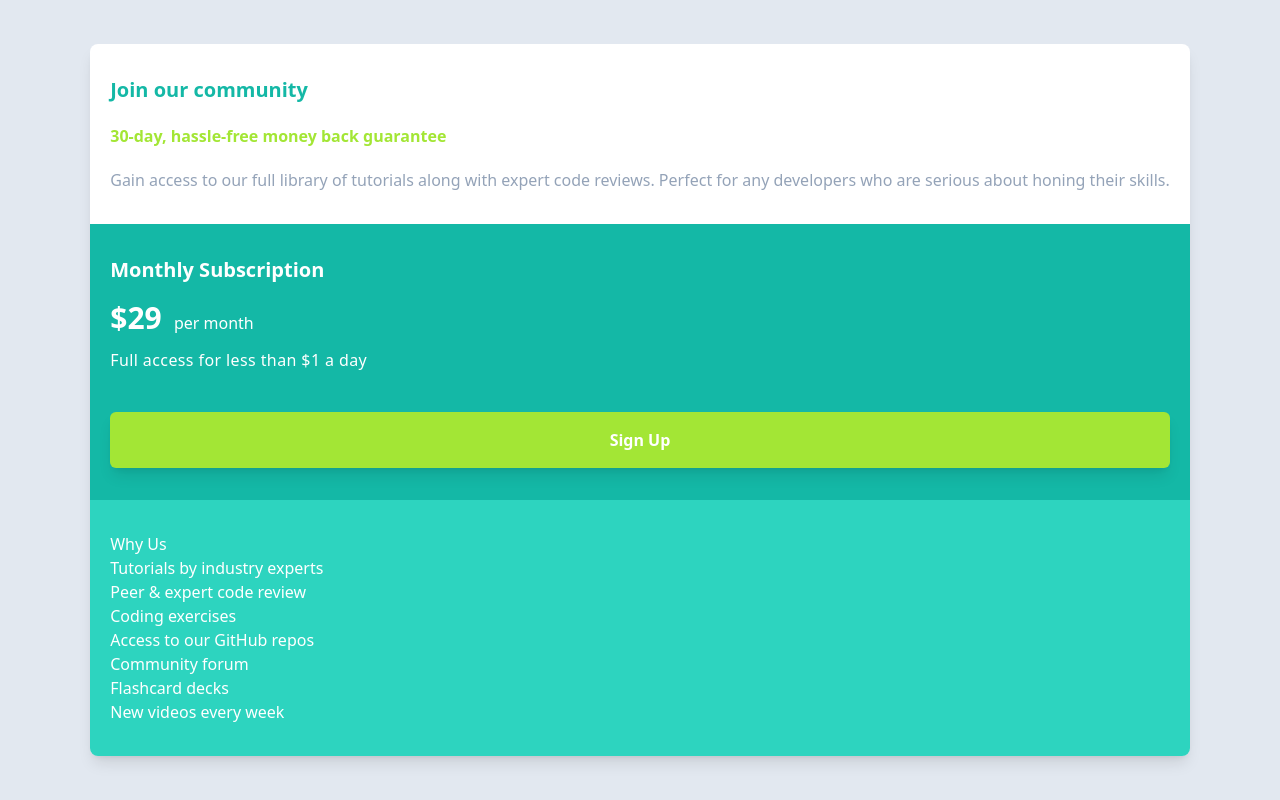
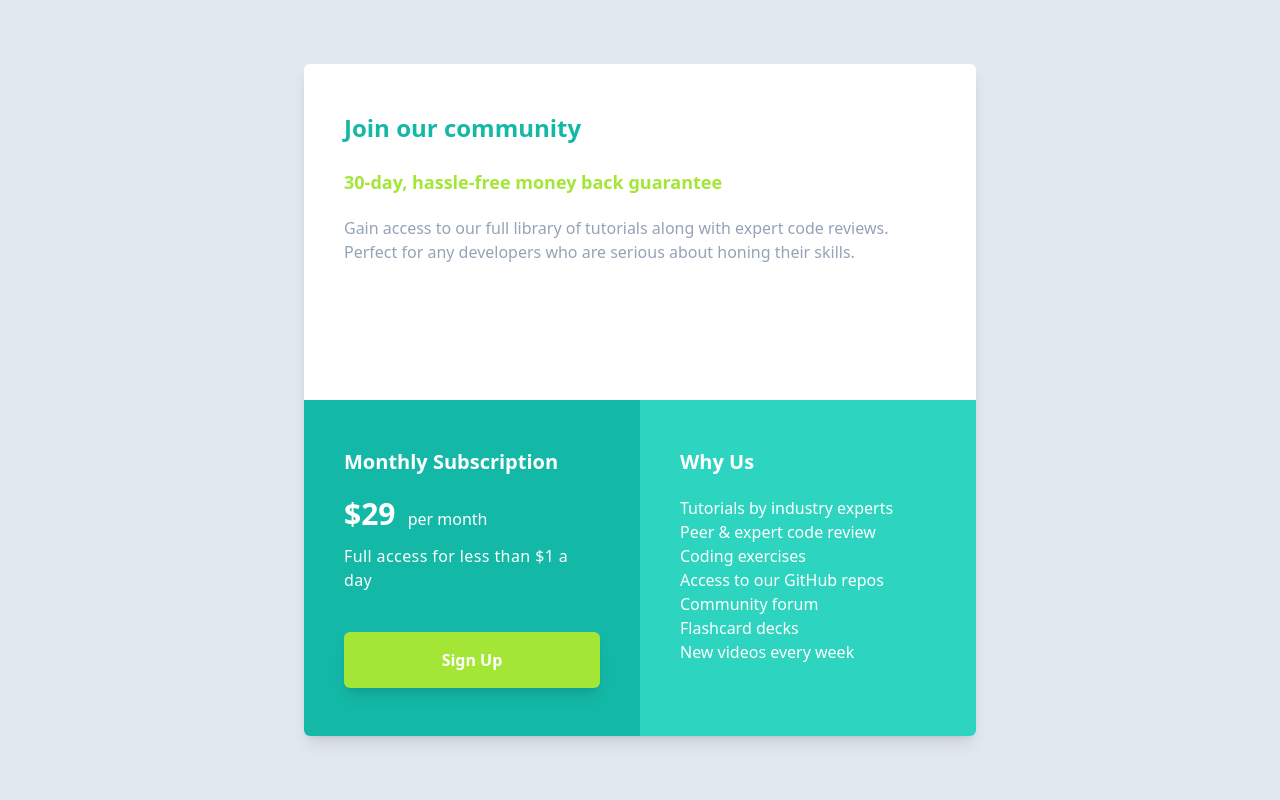
Before and after one commit to cacosted/single-price-component, a website: page index.html in a window 1280 px wide. Drawn offline with Linux system fonts and the light colour scheme.

Commit message:
add desktop design

```diff
--- a/index.html
+++ b/index.html
@@ -10,29 +10,29 @@
   <link rel="stylesheet" href="main.css">
 </head>
 <body class="bg-slate-200 min-h-screen font-sans px-8 flex justify-center items-center">
-  <main class="shadow-lg rounded-lg overflow-hidden">
-    <section class="bg-white px-5 py-8 text-slate-400">
-      <h1 class="text-teal-500 text-xl font-semibold">Join our community</h1>
+  <main class="grid shadow-lg rounded-md overflow-hidden md:grid-cols-2 md:grid-rows-2 max-w-2xl">
+    <section class="bg-white px-5 py-8 text-slate-400 md:col-span-2 md:px-10 md:py-12">
+      <h1 class="text-teal-500 text-xl font-semibold mb-5 md:text-2xl">Join our community</h1>
 
-      <strong class="text-lime-400 block my-5">30-day, hassle-free money back guarantee</strong>
+      <strong class="text-lime-400 block mb-5 md:text-lg md:mt-6">30-day, hassle-free money back guarantee</strong>
 
-      <p>Gain access to our full library of tutorials along with expert code reviews. Perfect for any developers who are serious about honing their skills.
+      <p class="max-w-prose">Gain access to our full library of tutorials along with expert code reviews. Perfect for any developers who are serious about honing their skills.
       </p>
     </section>
 
-    <section class="bg-teal-500 px-5 py-8 text-white">
-      <h2 class="text-xl font-semibold">Monthly Subscription</h2>
+    <section class="bg-teal-500 px-7 py-8 text-white md:px-10 md:py-12">
+      <h2 class="text-xl font-semibold mb-5">Monthly Subscription</h2>
 
-      <p class="mt-4 font-thin"><span class="text-3xl font-semibold mr-2">&dollar;29</span> per month</p>
+      <p class="font-extralight"><span class="text-3xl font-semibold mr-2">&dollar;29</span> per month</p>
 
       <p class="mt-3 font-extralight tracking-wide">Full access for less than &dollar;1 a day</p>
 
       <a href="#" class="bg-lime-400 block text-center py-4 font-semibold shadow-lg rounded-md mt-10">Sign Up</a>
     </section>
 
-    <section class="bg-teal-400 px-5 py-8 text-white">
-      <h2>Why Us</h2>
-      <ul>
+    <section class="bg-teal-400 px-7 py-8 text-white md:px-10 md:py-12">
+      <h2 class="text-xl font-semibold mb-5">Why Us</h2>
+      <ul class="">
         <li>Tutorials by industry experts</li>
         <li>Peer &amp; expert code review</li>
         <li>Coding exercises</li>
```
Also changed, not shown: main.css.
